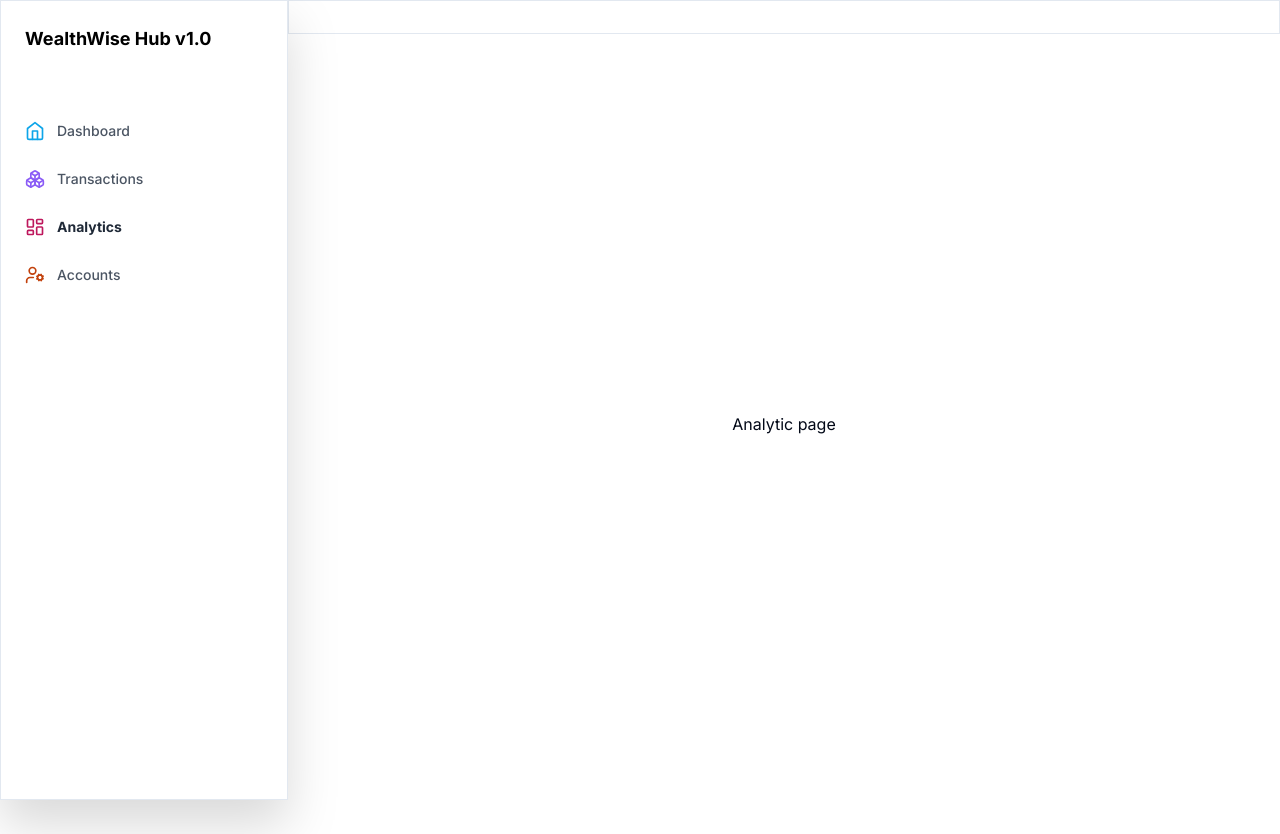
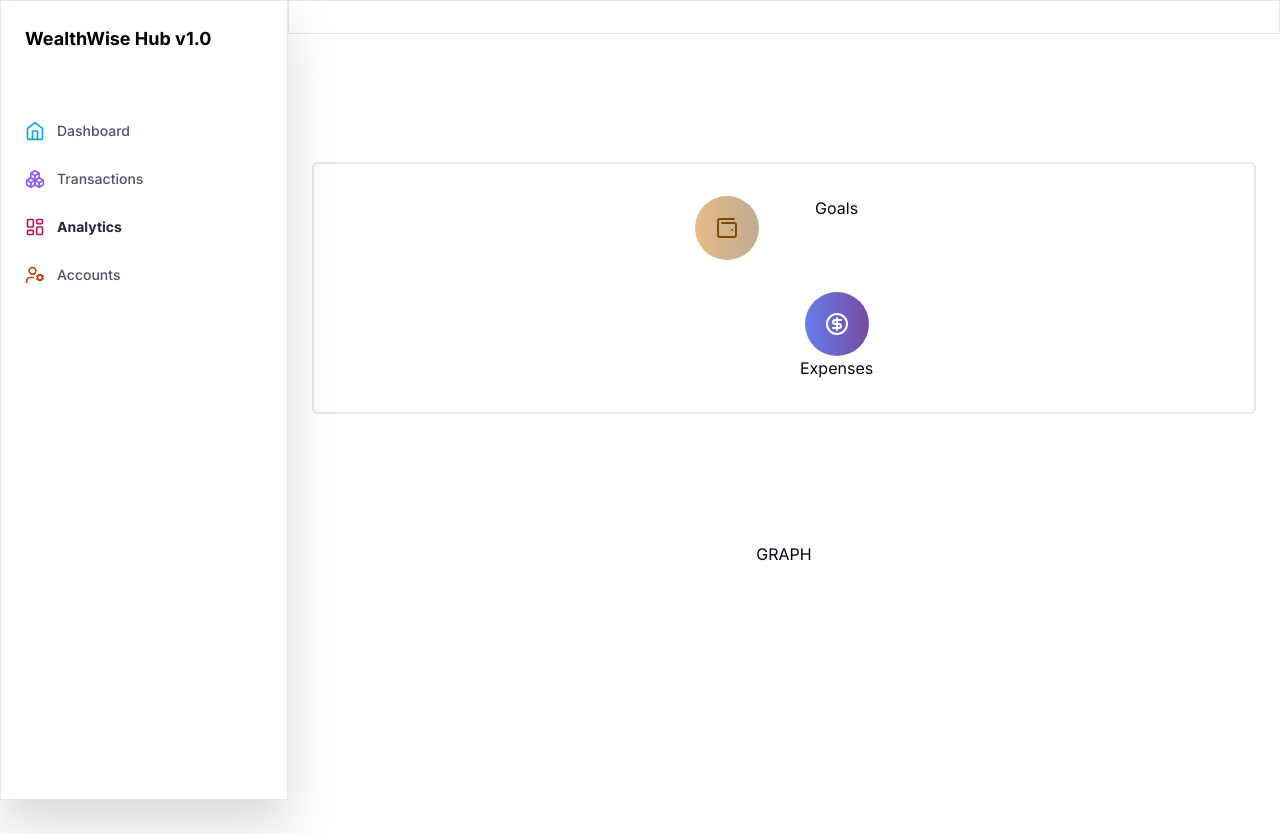
Before and after one commit to 9amcoder/wealth-wise-hub-full-stack, a Next.js app: page /analytic in a window 1280 px wide. After the commit the page ends 800 px from the top, so only its background shows below. Built offline with nearby package versions, Linux system fonts and the light colour scheme.

Commit message:
analytics

```diff
--- a/src/app/(dashboard)/(routes)/analytic/page.tsx
+++ b/src/app/(dashboard)/(routes)/analytic/page.tsx
@@ -1,11 +1,37 @@
+import { Wallet2, CircleDollarSign } from "lucide-react";
 interface AnalyticPageProps {
 
 }
 
 const AnalyticPage: React.FC<AnalyticPageProps> = () => {
     return (
-        <div className="flex flex-col items-center justify-center min-h-screen">
-            <h1 className="mb-5">Analytic page </h1>
+    <div className="flex flex-col items-center justify-top">
+     <section className="w-full py-12 md:py-24 lg:py-32">
+        <div className="container px-4 md:px-6">
+          <div className="flex flex-col items-center justify-center space-y-5 border-solid border-2 border-gray-200 border-radius:2px rounded-md">
+            <div className="text-center space-y-5">
+              <div className="grid grid-cols-1 gap-8 mt-8 sm:grid-cols-2 lg:grid-cols-2">
+                {/* <div className="flex flex-col items-center space-y-4"> */}
+                  <div className="flex items-center justify-center w-16 h-16 rounded-full bg-gradient-to-r from-[#e6bb87] to-[#bfab93]">
+                    <Wallet2 size={24} color="#804908" />
+                  </div> Goals
+                {/* </div> */}
+                <div className="grid grid-cols-1 divide-x"></div>
+                <div className="flex flex-col items-center space-y-4">
+                  <div className="flex items-center justify-center w-16 h-16 rounded-full bg-gradient-to-r from-[#667eea] to-[#764ba2]">
+                    <CircleDollarSign size={24} color="#fff" />
+                  </div> Expenses
+                </div>
+
+                <div className="flex flex-col items-center space-y-4">
+
+                </div>
+              </div>
+            </div>
+          </div>
+        </div>
+      </section>
+            <section> GRAPH</section>
         </div>
      );
 }
```
